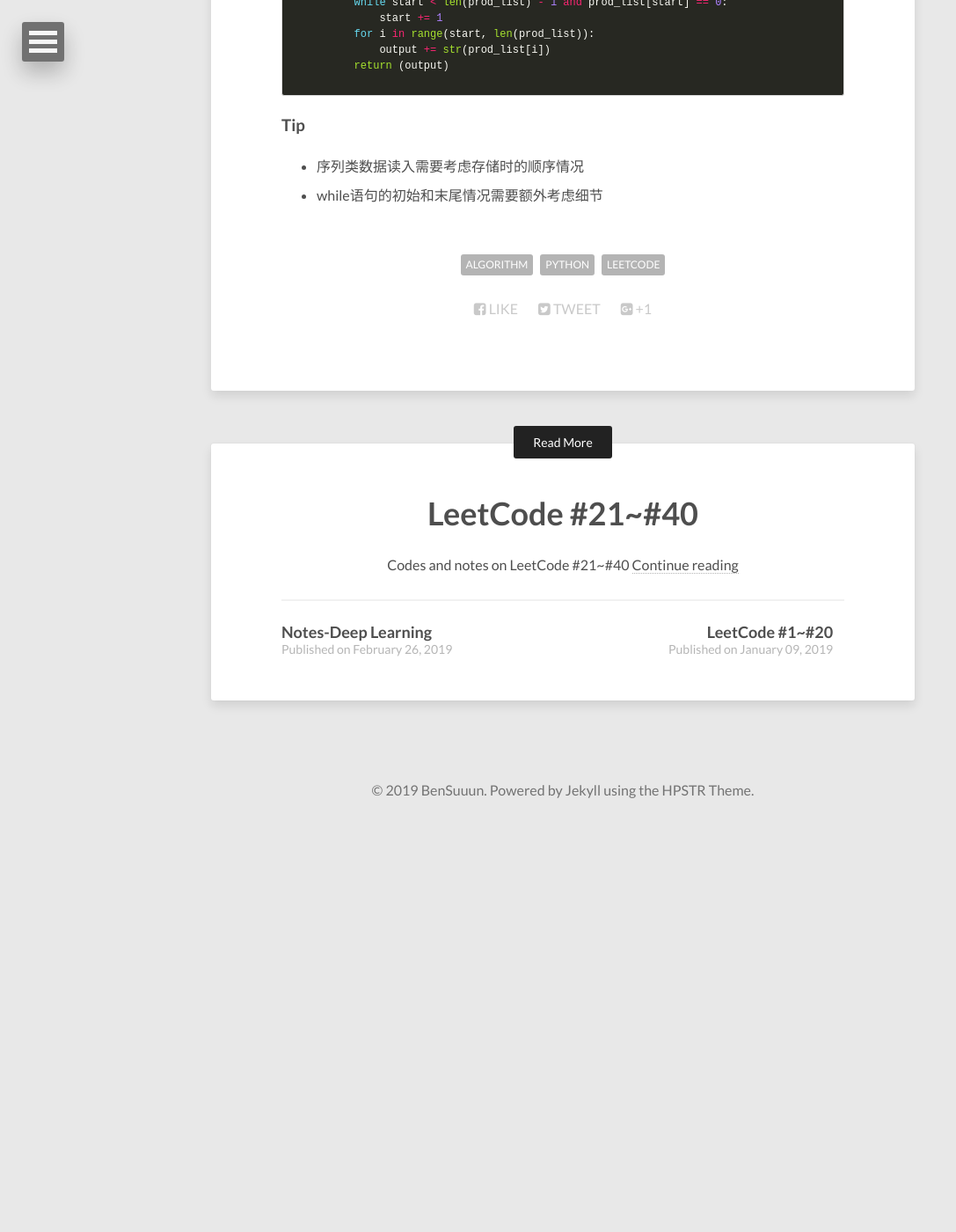
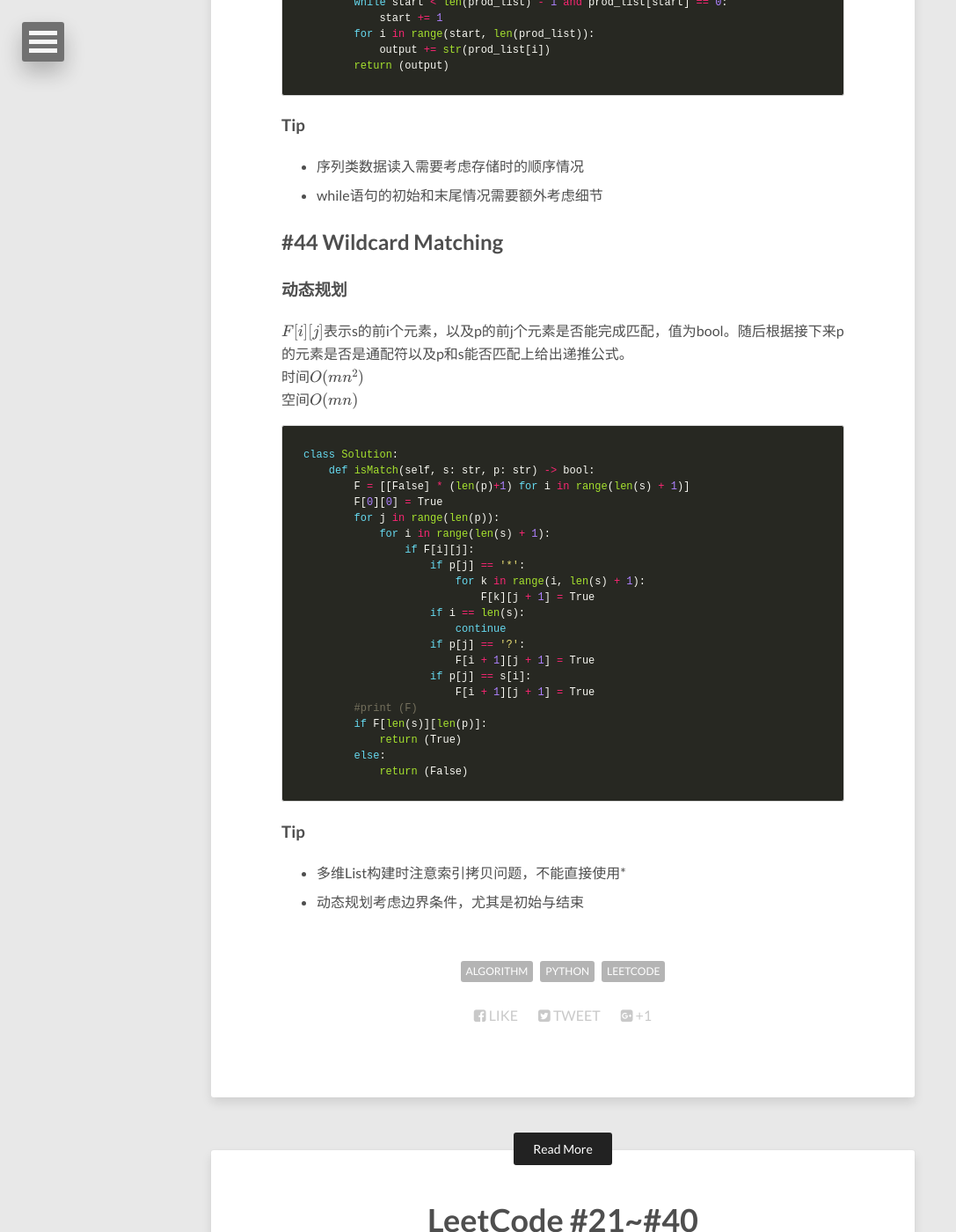
Before and after one commit to Wangbin-Sun/wangbin-sun.github.io, a Jekyll site: the page built from _posts/2019-03-29-leetcode-41-to-60.md, in a window 1280 px wide and 1400 px high, scrolled down 3135 px. Shown: the whole window at 88% size, without its empty margins (0-1087 px from the left). Built offline with Jekyll 4.4.1, drawn with Linux system fonts in a browser that asks for light colours; nearby versions of some CDN libraries; formulas are drawn with MathJax 3; before the commit the page ends 4074 px from its top, so only the background shows below that.

Commit message:
Update Leetcode to #44

````diff
--- a/_posts/2019-03-29-leetcode-41-to-60.md
+++ b/_posts/2019-03-29-leetcode-41-to-60.md
@@ -133,3 +133,36 @@ class Solution:
 ### Tip
 * 序列类数据读入需要考虑存储时的顺序情况
 * while语句的初始和末尾情况需要额外考虑细节
+
+## #44 Wildcard Matching
+
+### 动态规划
+$F[i][j]$表示s的前i个元素，以及p的前j个元素是否能完成匹配，值为bool。随后根据接下来p的元素是否是通配符以及p和s能否匹配上给出递推公式。
+时间$O(mn^2)$
+空间$O(mn)$
+```python
+class Solution:
+    def isMatch(self, s: str, p: str) -> bool:
+        F = [[False] * (len(p)+1) for i in range(len(s) + 1)]
+        F[0][0] = True
+        for j in range(len(p)):
+            for i in range(len(s) + 1):
+                if F[i][j]:
+                    if p[j] == '*':
+                        for k in range(i, len(s) + 1):
+                            F[k][j + 1] = True
+                    if i == len(s):
+                        continue
+                    if p[j] == '?':
+                        F[i + 1][j + 1] = True
+                    if p[j] == s[i]:
+                        F[i + 1][j + 1] = True
+        #print (F)
+        if F[len(s)][len(p)]:
+            return (True)
+        else:
+            return (False)
+```
+### Tip
+* 多维List构建时注意索引拷贝问题，不能直接使用*
+* 动态规划考虑边界条件，尤其是初始与结束
````
